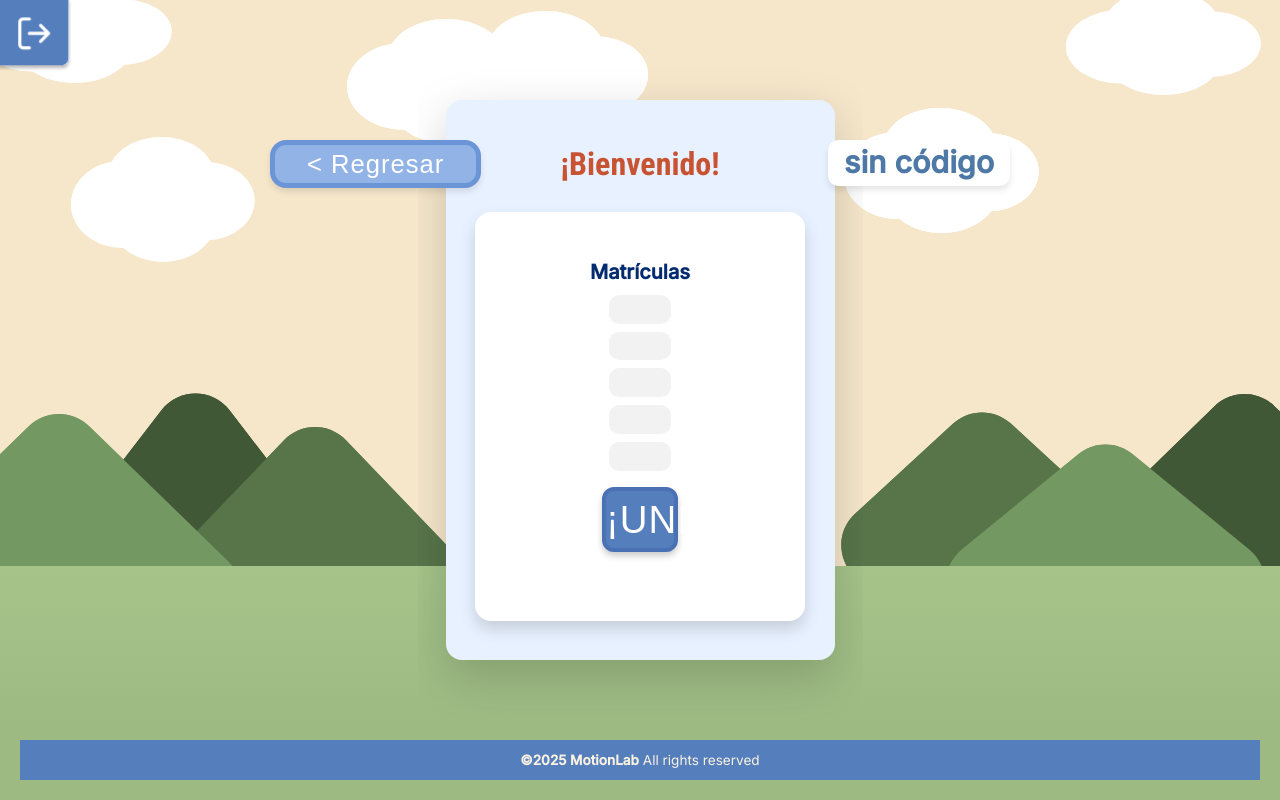
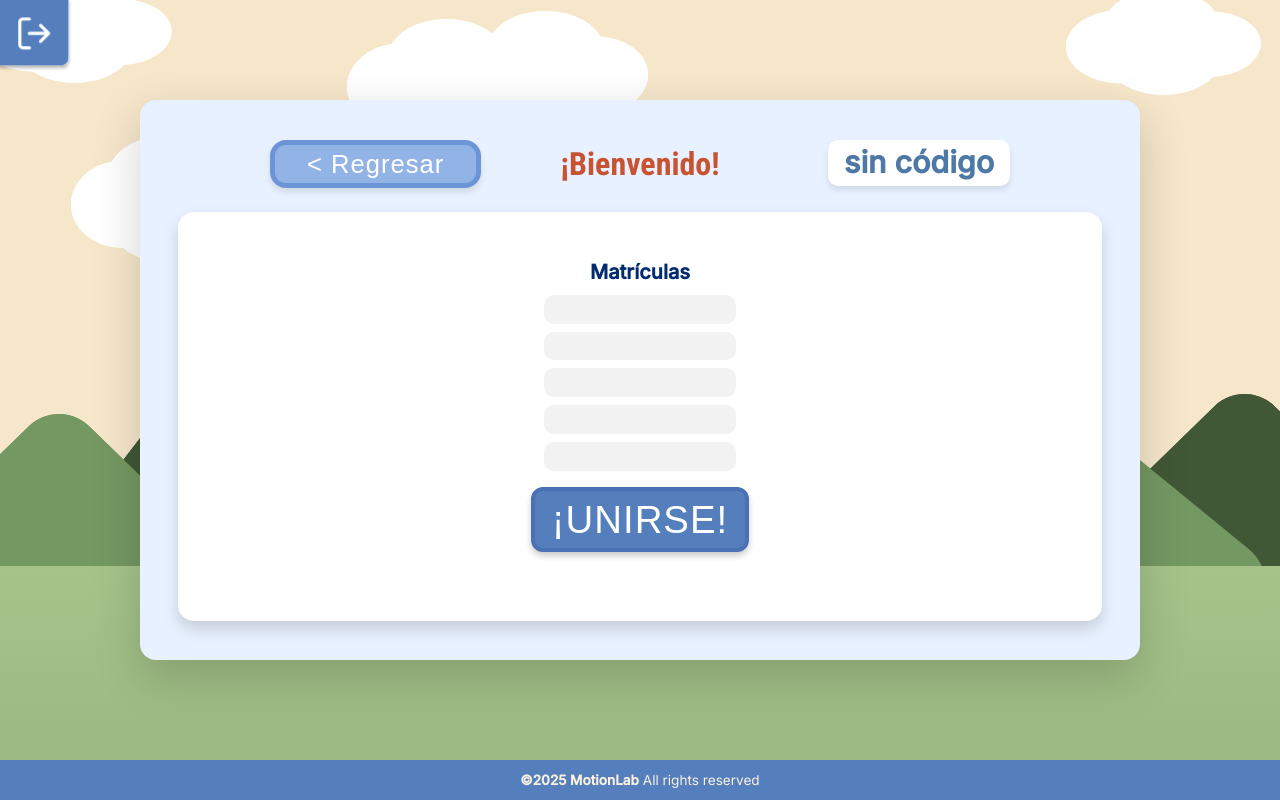
Before and after one commit to KimberlyMarquez/motionlab-frontend, a React (Vite) app in the folder motionlab-frontend/: page /login in a window 1280 px wide. Built offline with nearby package versions, Linux system fonts and the light colour scheme; a web font is replaced by a local one.

Commit message:
conflictos entre css arreglado

```diff
--- a/motionlab-frontend/src/pages/estadisticas.css
+++ b/motionlab-frontend/src/pages/estadisticas.css
@@ -4,7 +4,7 @@ body {
   background-color: #f5eacc;
 }
 
-.background-container {
+.background-container1 {
   background-image: url("/background.svg");
   background-size: cover;
   background-position: center;
--- a/motionlab-frontend/src/pages/estadisticas.tsx
+++ b/motionlab-frontend/src/pages/estadisticas.tsx
@@ -187,7 +187,7 @@ const Statistics: React.FC = () => {
   };
 
   return (
-    <div className="background-container">
+    <div className="background-container1">
       <div className="container">
         <div className="header-container">
           <div className="actions-container">
```
